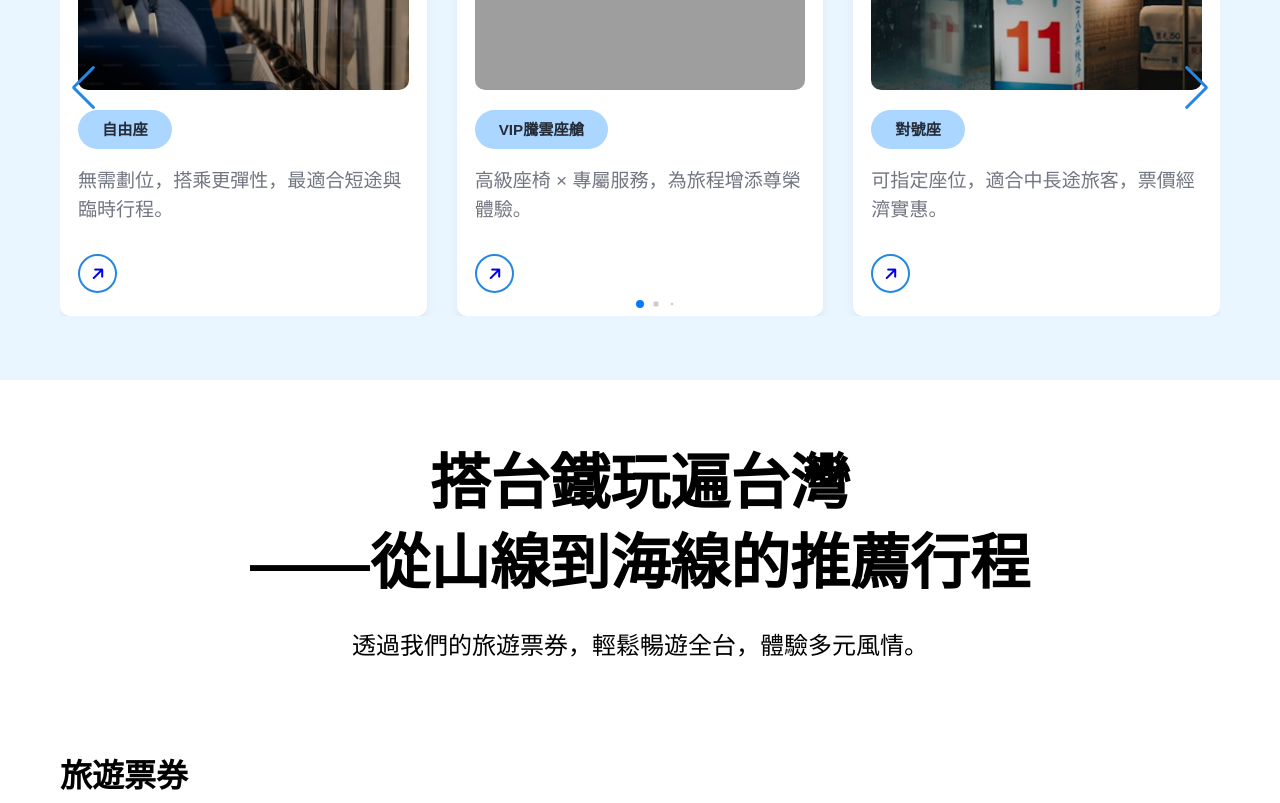
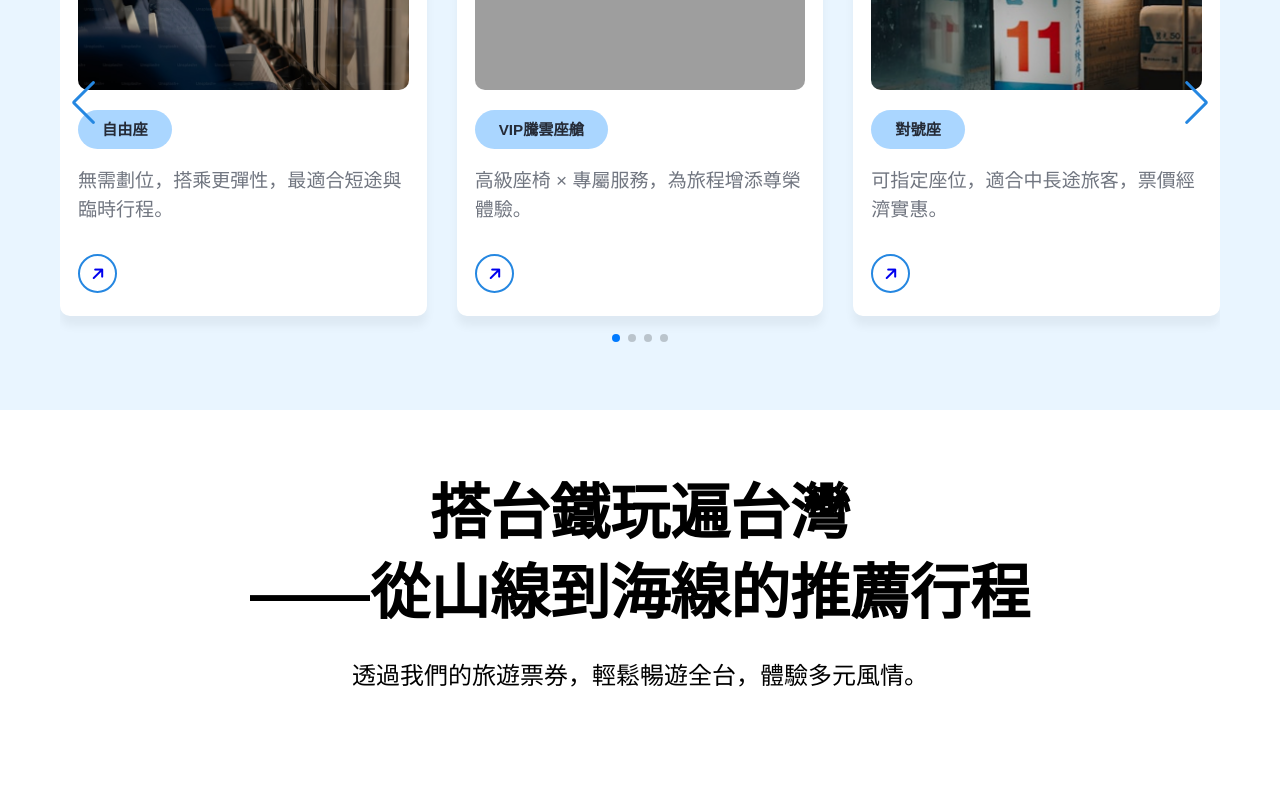
Before and after one commit to peiyuyaooo/TRA-mb, a plain HTML site: page index.html in a window 1280 px wide. Shown: the part 1497-2300 px from the top of the page. Drawn offline with nearby package versions, Linux system fonts and the light colour scheme; grey boxes are pictures that could not be loaded.

Commit message:
fix swiper pagination dot

```diff
--- a/css/style.css
+++ b/css/style.css
@@ -922,6 +922,8 @@ input[type="checkbox"] {
 
 
 
+
+
 .info-card-container.swiper-pagination-bullet{
     width: 13px;
     height: 13px;
@@ -1890,3 +1892,17 @@ input[type="checkbox"] {
         font-size: 12px;
     }
 }
+
+
+
+/* bryan do */
+
+.swiper-pagination {
+
+    bottom: var(--swiper-pagination-bottom, -12px) !important;
+    position: relative !important;
+
+
+    min-height: 30px !important;
+
+}
--- a/js/script.js
+++ b/js/script.js
@@ -6,7 +6,7 @@
     pagination: {
       el: '.swiper-pagination',
        clickable: true,
-       dynamicBullets: true,
+      //  dynamicBullets: true,
     },
 
     // Navigation arrows
```
